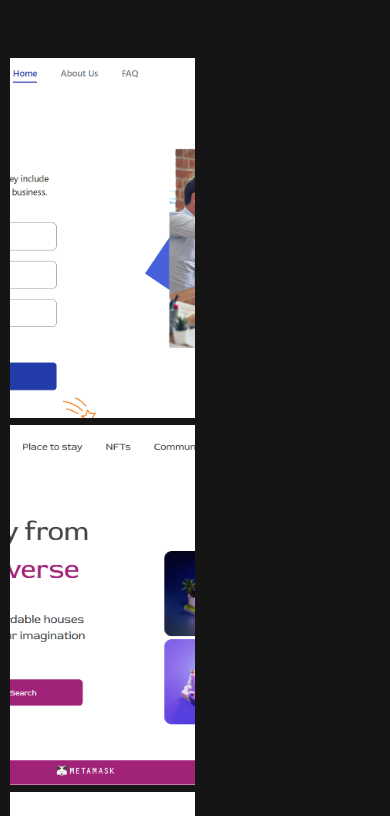
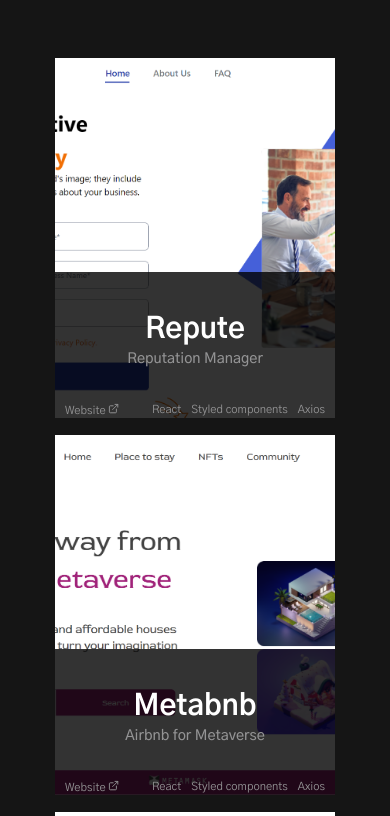
Before and after one commit to Macbright007/BrightPortfolio, a React (Create React App) app: page / in a window 390 px wide. Shown: the part 777-1593 px from the top of the page. Built offline with nearby package versions, Linux system fonts and the light colour scheme.

Commit message:
fully mobile responsive

```diff
--- a/src/component/Projects/Projects.jsx
+++ b/src/component/Projects/Projects.jsx
@@ -7,6 +7,7 @@
 const Projects = ({ projectRef, skillRef }) => {
   return (
     <Wrapper>
+      <div className="project__container">
         <div className="project" ref={projectRef}>
           {projects.map((project) => (
             <div className="project__card">
@@ -29,7 +30,10 @@
           ))}
         </div>
         <div className="skill" ref={skillRef}>
-        <SkillCard header="Languages" skills={["HTML", "CSS", "JavaScript"]} />
+          <SkillCard
+            header="Languages"
+            skills={["HTML", "CSS", "JavaScript"]}
+          />
           <SkillCard
             header="Frameworks"
             skills={[
@@ -64,6 +68,7 @@
             ]}
           />
         </div>
+      </div>
     </Wrapper>
   );
 };
--- a/src/component/Projects/Projects.style.jsx
+++ b/src/component/Projects/Projects.style.jsx
@@ -101,4 +101,49 @@
       height: 360px;
     }
   }
+  @media (max-width: 1200px) {
+    width: 100%;
+    display: flex;
+    justify-content: center;
+    .project__container {
+      width: 100%;
+    }
+    .project {
+      justify-content: center;
+    }
+    .project__card {
+      width: 370px;
+      height: 420px;
+      margin-bottom: 10px;
+    }
+    .skill {
+      width: 70%;
+      margin: 0 auto;
+    }
+  }
+  @media (max-width: 1089px) {
+    .skill {
+      width: 80%;
+      margin: 0 auto;
+    }
+  }
+  @media (max-width: 900px) {
+    .skill {
+      width: 90%;
+      margin: 0 auto;
+    }
+    .desciption {
+      opacity: 1;
+    }
+  }
+  @media (max-width: 800px) {
+    .project__card {
+      width: 280px;
+      height: 360px;
+    }
+    .skill {
+      width: 85%;
+      margin: 0 auto;
+    }
+  }
 `;
```
Lines whose indentation alone changed are shown as unchanged.
